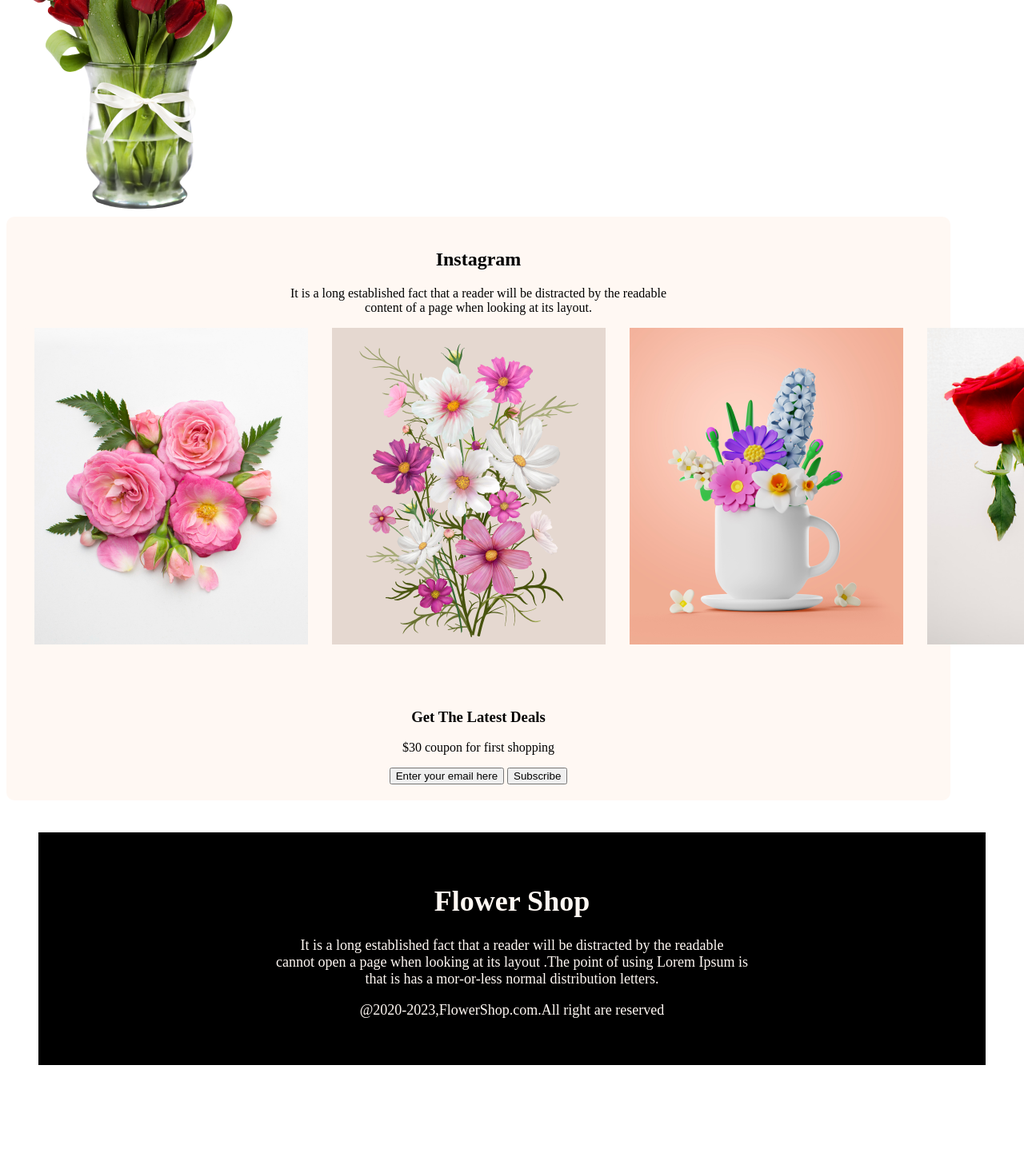
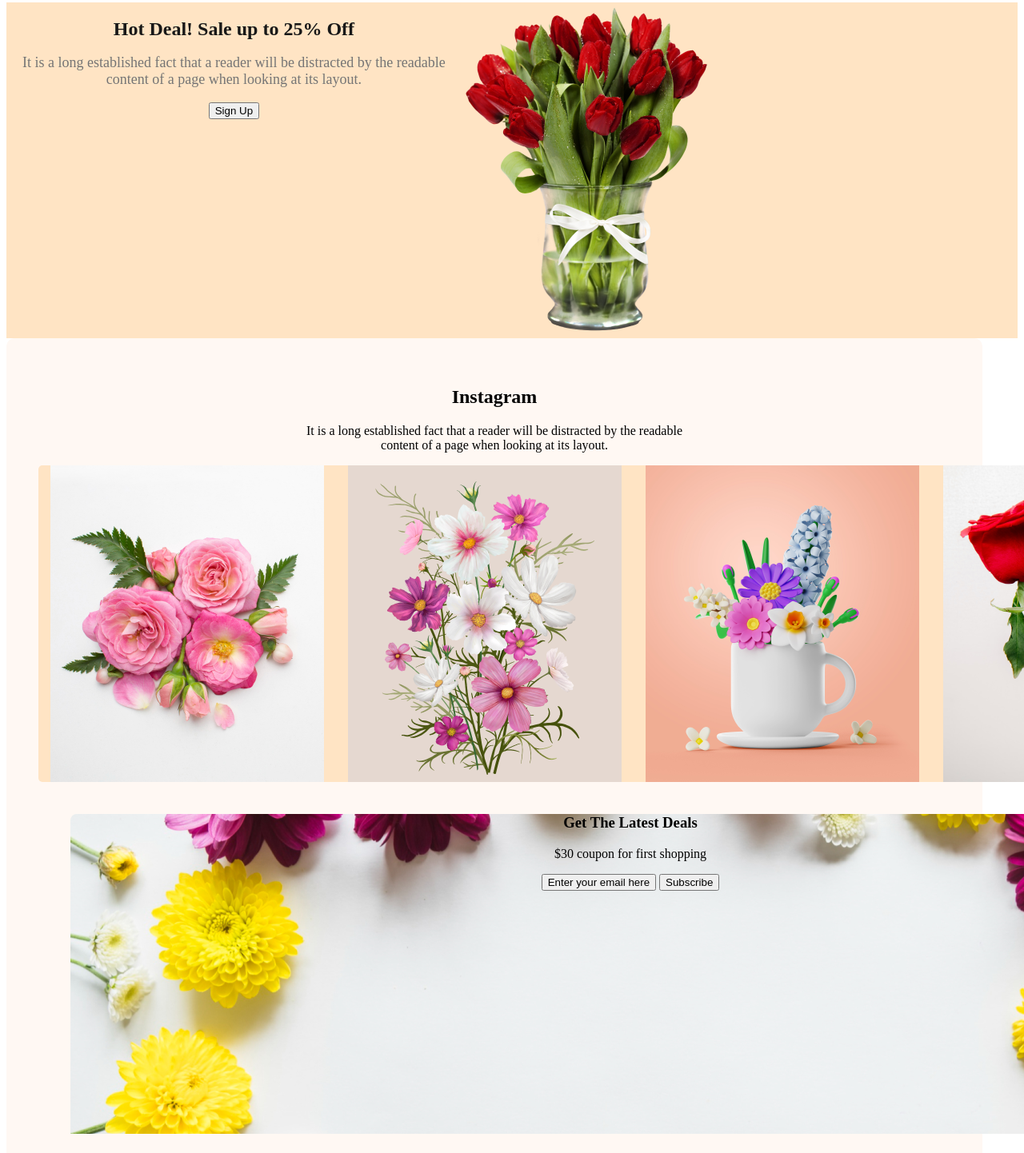
Before and after one commit to Jmishu/flower-shop-website1, a plain HTML site: page index.html in a window 1280 px wide. Shown: the part 2118-3560 px from the top of the page at 80% size. Before the commit the page ends 3490 px from the top, so only its background shows below. Drawn offline with Linux system fonts and the light colour scheme.

Commit message:
added all

```diff
--- a/Styles/color.css
+++ b/Styles/color.css
@@ -1,6 +1,5 @@
 /* header related styles */
 .header{
-    padding: ;
     margin: 80px;
     background-color: lightsalmon;
     background-image: none;
@@ -63,10 +62,10 @@
 }
 /* 3images*/
 .flower{
-    padding:0 100px 50px 100px;
-    margin:50px;
+    padding:50px 100px 50px 100px;
+    margin:80px;
     display: flex;
-    gap:15px;
+    gap:30px;
     text-align: center;
     border-radius: 5px;
     text-align: centre;
@@ -96,7 +95,7 @@
     display: flex;
 }
 .pictures{
-    padding:px;
+    padding:100px;
     margin:100px;
     display: flex;
     gap:15px;
@@ -128,30 +127,40 @@
     font-size: 20px;
     font-weight: 700;
 }
-.deals-sale{
+.deals-content{
     padding: 20px;
     border-radius: 10px;
-    background-position: bottom right;
     background-size: cover;
     background: #FFF8F3;
     max-width: 1140px;
     margin:130 ;
     text-align: center;
     justify-content: space-between;
+    background-color: bisque;
 }
 .hot-deals{
+    display: inline;
     text-align: center;
     color: #181818;
     text-align: center;
     font-size: 24px;
     font-weight: 700;
+    background-color: bisque;
 }
 .deals-description{
     color: #757575;
     text-align: center;
     font-size: 18px;
+    background-color: bisque;
 }
+.deals{
+    background-color: bisque;
+    display: flex;
+    position: top;
+}
+
 .button{
+    text-align: center;
     padding: 20px 35px;
     border-radius: 5px;
     border: o;
@@ -160,12 +169,9 @@
     font-weight: 700;
 
 }
-.deals-pic{
-    text-align: center;
-    display: flex;
-}
+
 .about{
-        padding: 20px;
+        padding: 40px;
         border-radius: 10px;
         background-position: bottom right;
         background-size: cover;
@@ -181,7 +187,7 @@
     text-align: center;
     border-radius: 5px;
     text-align: centre;
-    background: #FFF8F3;
+    background-color:bisque ;
 
 }
 
@@ -195,18 +201,23 @@
 }
 
 .banner1-title{
-    margin:40px;
-    display: flex;
-    background-image:url('../images/Rectangle/9.png');
+    padding:30ox 30px 30px 150px;
+    margin: 40px;
+    width: 1400px;
+    height: 400px;
+    text-align: center;
+    position: bottom;
+    background-image: url(../images/Rectangle\ 9.png);
+}
+
+.button{
     justify-content: space-between;
-
-
 }
 
 /* footer */
 footer{
-    padding:40px;
-    margin:40px;
+    padding:20px;
+    margin:20px;
     color: rgba(255,255,255.0.90);
     text-align: center;
     font-size: 18px;
--- a/index.html
+++ b/index.html
@@ -44,26 +44,31 @@
                 <section class="pictures">
                         <div class="pictures-title"></div>
                         <img src="images/Group 57.png" alt="">
+                        <br>
                         <p>Same day delivery.Click & Collect</p>
                         </div>
                         <div class="pictures-title"></div>
                         <img src="images/Group 58.png" alt="">
+                        <br>
                          <p>Frees flowers.Local Growers</p>
                         </div>
                         <div class="pictures-title"></div>
                         <img src="images/Group 59.png" alt="">
+                        <br>
                          <p>24/7 Free services</p>
                         </div>
                         </section>
                         <section class="deals">
-                        <div class="deals sale">
+                            <div class="deals-content">
                             <h1 class="hot-deals">Hot Deal! Sale up to 25% Off</h1>
                             <p class="deals-description">
                                 It is a long established fact that a reader will be distracted by the readable<br> content of a page when looking at its layout.</br>
                             </p>
                             <button>Sign Up</button>
+                            </div>
+                            <div class="deals">
+                        <img src="images/pngwing 8.png" alt="">
                         </div>
-                        <img class="deals-pic" src="images/pngwing 8.png" alt="">
                         </section>
                         <section class="about">
                             <div class="about-title">
@@ -88,11 +93,14 @@
 
                                 </section>
                                 <section class="banner1">
-                                    <div class="banner1-title"></div>
+                                    <div class="banner1-title">
+                                        <div class="backgroud">
                                     <h1>Get The Latest Deals</h1>
                                     <p>$30 coupon for first shopping</p>
                                         <button>Enter your email here</button>
                                         <button>Subscribe</button>
+                                        </div>
+                                </div>
                                 </section>
 
     </div>
```
